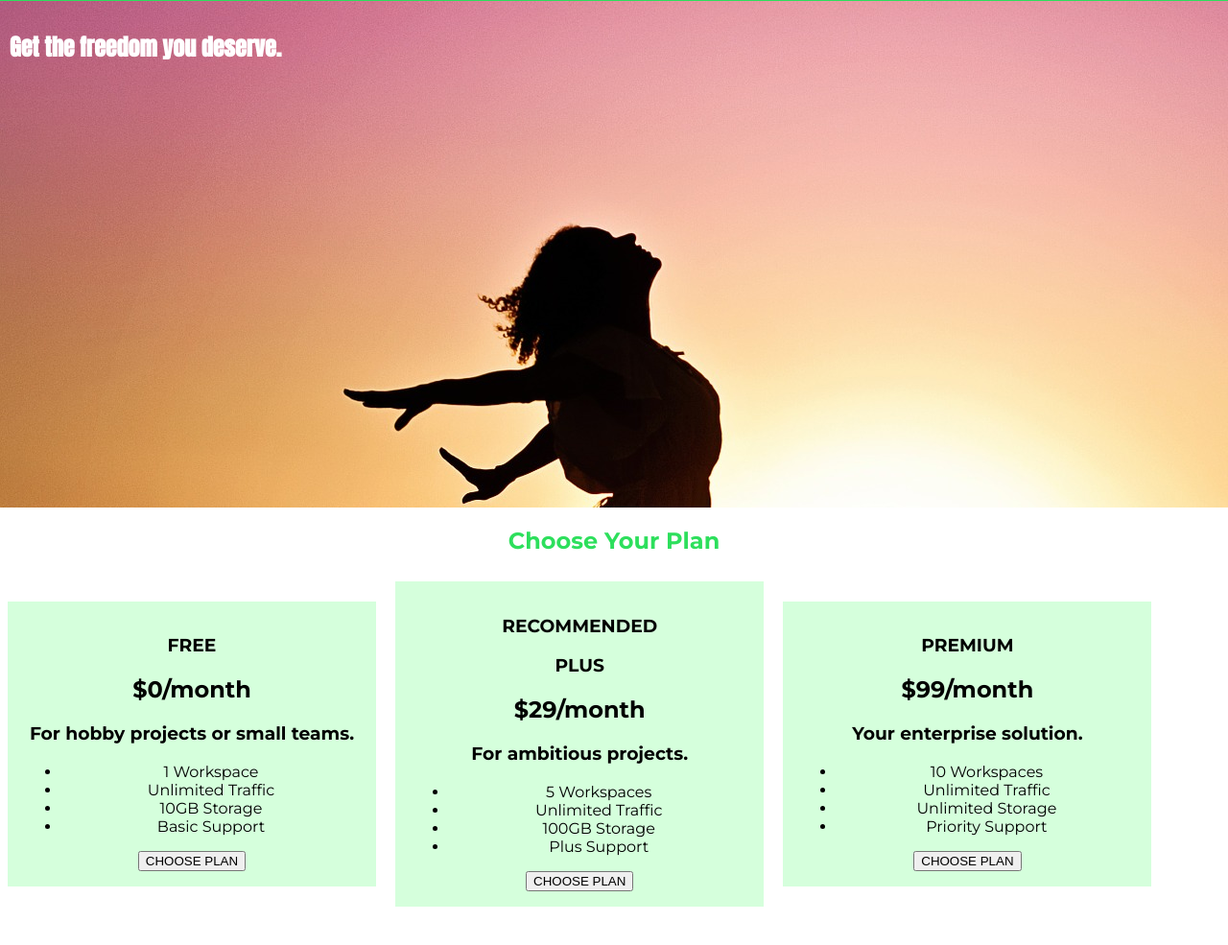
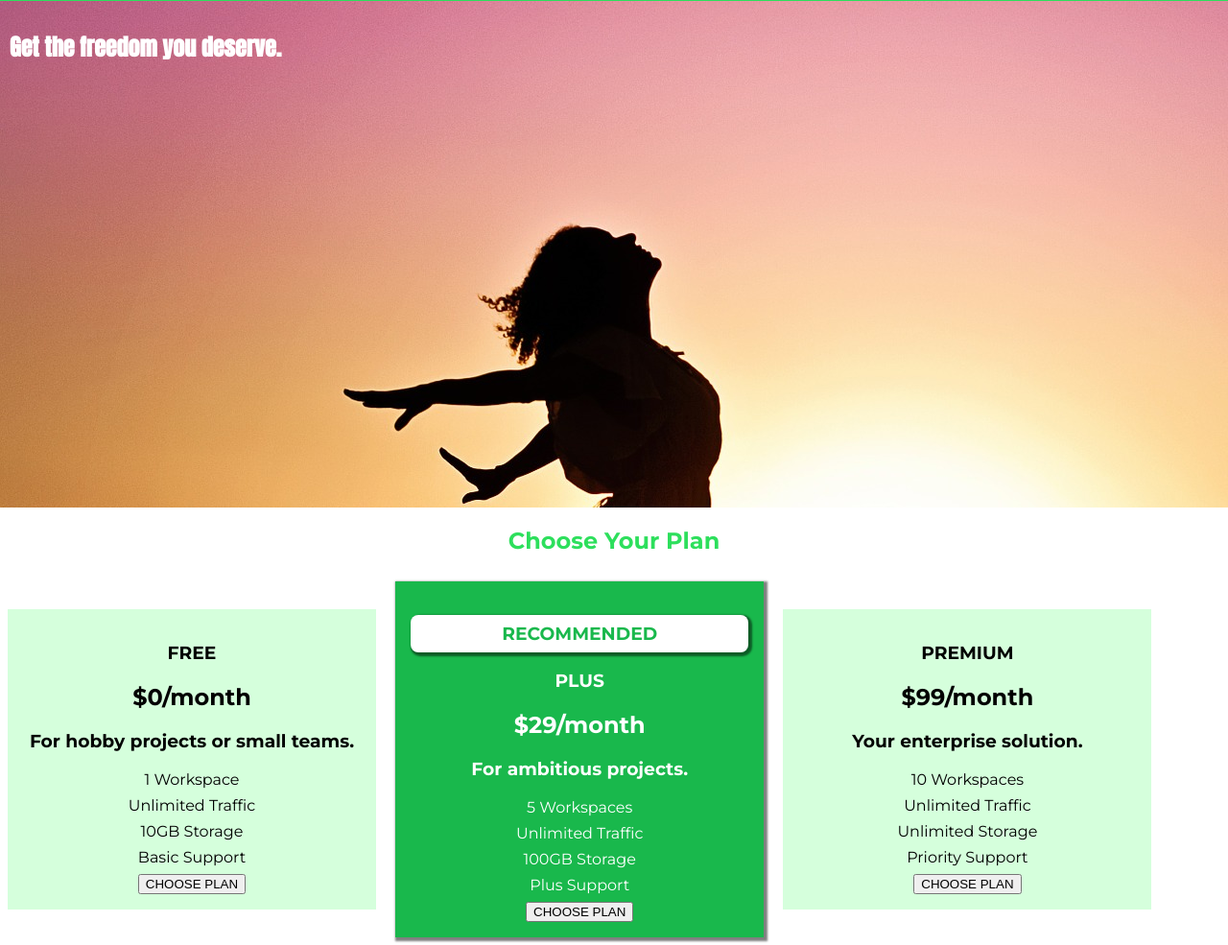
Before and after one commit to chillaxabhinav/CSS-The-Complete-Guide, a plain HTML site: page Section-5_(Practicing_basics)/index.html in a window 1280 px wide. Shown: the part 42-1027 px from the top of the page at 96% size. Before the commit the page ends 995 px from the top, so only its background shows below. Drawn offline with Linux system fonts and the light colour scheme.

Commit message:
List styles

```diff
--- a/Section-5_(Practicing_basics)/index.html
+++ b/Section-5_(Practicing_basics)/index.html
@@ -43,26 +43,26 @@
                     <h1>FREE</h1>
                     <h2>$0/month</h2>
                     <h3>For hobby projects or small teams.</h3>
-                    <ul>
-                        <li>1 Workspace</li>
-                        <li>Unlimited Traffic</li>
-                        <li>10GB Storage</li>
-                        <li>Basic Support</li>
+                    <ul class="plan__features">
+                        <li class="plan__feature">1 Workspace</li>
+                        <li class="plan__feature">Unlimited Traffic</li>
+                        <li class="plan__feature">10GB Storage</li>
+                        <li class="plan__feature">Basic Support</li>
                     </ul>
                     <div>
                         <button>CHOOSE PLAN</button>
                     </div>
                 </article>
-                <article class="plan">
-                    <h1>RECOMMENDED</h1>
+                <article class="plan plan--highlighted">
+                    <h1 class="plan__annotation">RECOMMENDED</h1>
                     <h1>PLUS</h1>
                     <h2>$29/month</h2>
                     <h3>For ambitious projects.</h3>
-                    <ul>
-                        <li>5 Workspaces</li>
-                        <li>Unlimited Traffic</li>
-                        <li>100GB Storage</li>
-                        <li>Plus Support</li>
+                    <ul class="plan__features">
+                        <li class="plan__feature">5 Workspaces</li>
+                        <li class="plan__feature">Unlimited Traffic</li>
+                        <li class="plan__feature">100GB Storage</li>
+                        <li class="plan__feature">Plus Support</li>
                     </ul>
                     <div>
                         <button>CHOOSE PLAN</button>
@@ -72,11 +72,11 @@
                     <h1>PREMIUM</h1>
                     <h2>$99/month</h2>
                     <h3>Your enterprise solution.</h3>
-                    <ul>
-                        <li>10 Workspaces</li>
-                        <li>Unlimited Traffic</li>
-                        <li>Unlimited Storage</li>
-                        <li>Priority Support</li>
+                    <ul class="plan__features">
+                        <li class="plan__feature">10 Workspaces</li>
+                        <li class="plan__feature">Unlimited Traffic</li>
+                        <li class="plan__feature">Unlimited Storage</li>
+                        <li class="plan__feature">Priority Support</li>
                     </ul>
                     <div>
                         <button>CHOOSE PLAN</button>
--- a/Section-5_(Practicing_basics)/main.css
+++ b/Section-5_(Practicing_basics)/main.css
@@ -32,6 +32,30 @@ body {
     display: inline-block;
     width : 30%;
     vertical-align: middle;
+}
+
+.plan--highlighted {
+    background-color: #19b84c;
+    color :white;
+    box-shadow: 2px 2px 2px 2px rgba(0, 0, 0, 0.5);
+}
+
+.plan__annotation {
+    background: white;
+    color : #19b84c;
+    padding: 8px;
+    box-shadow: 2px 2px 2px 2px rgba(0, 0, 0, 0.5);
+    border-radius: 8px;
+}
+
+.plan__features{
+    list-style: none;
+    padding: 0;
+    margin: 0;
+}
+
+.plan__feature {
+    margin: 8px 0;
 }
 
 /* h1 {
```
